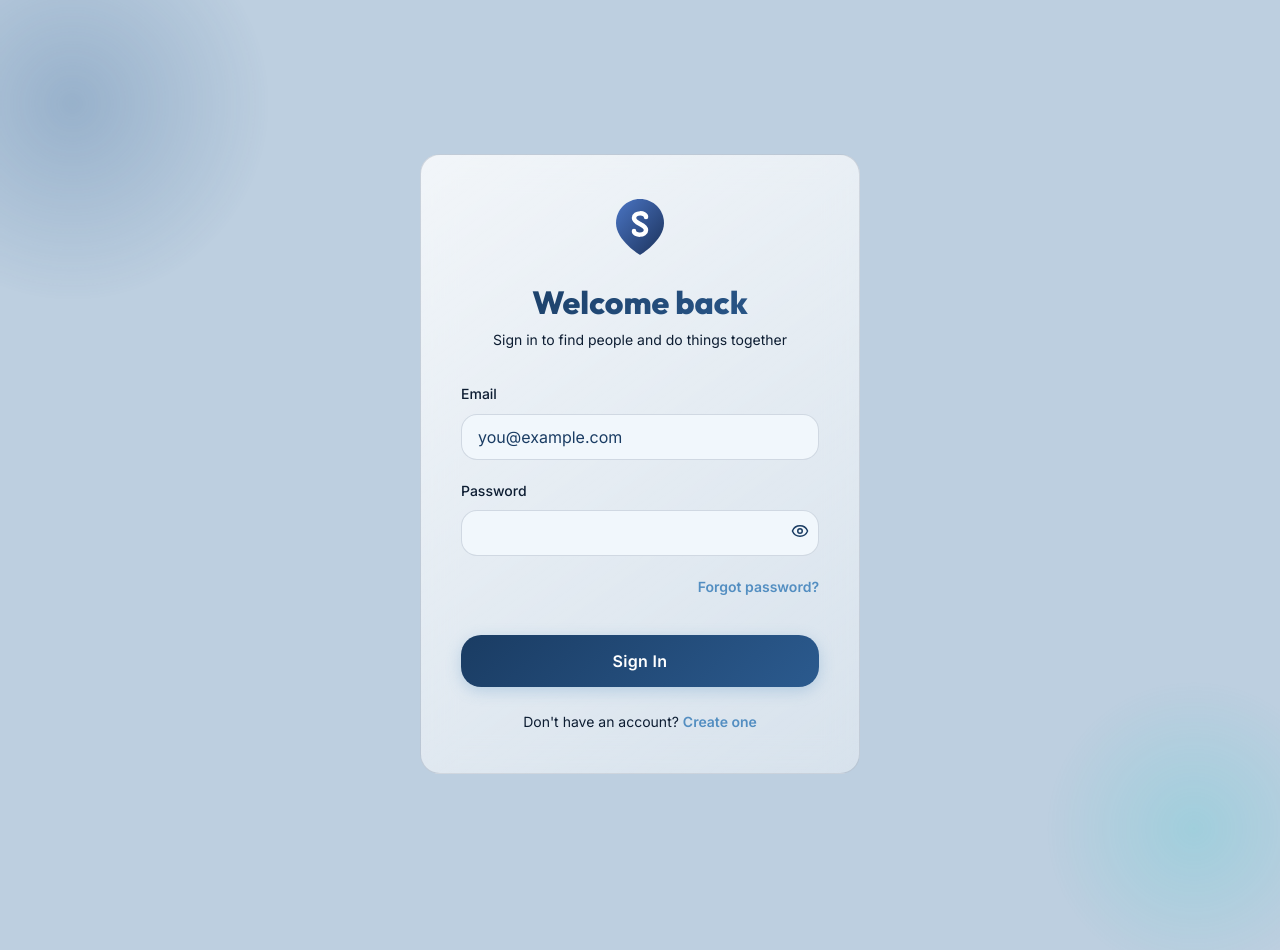
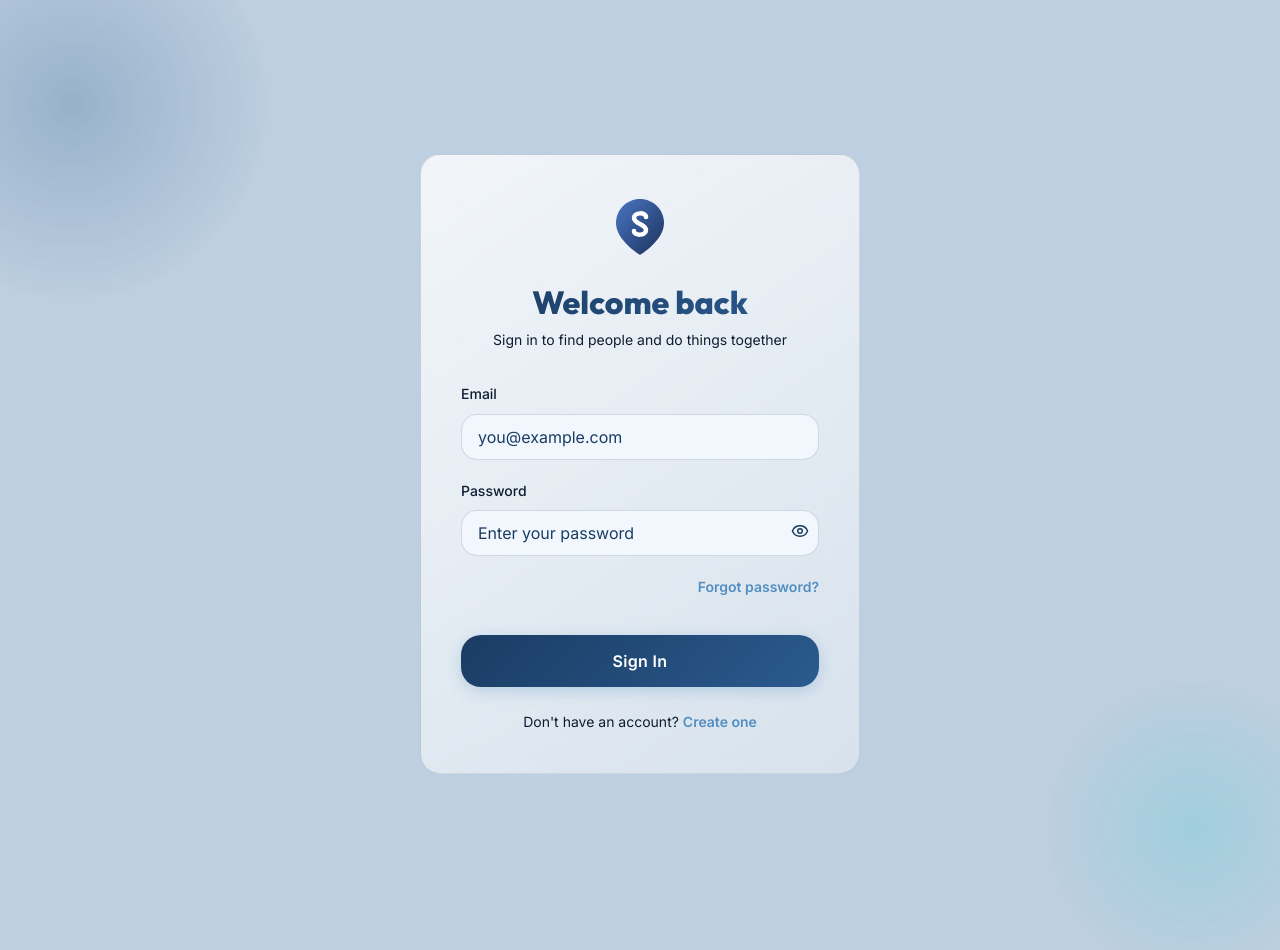
Before and after one commit to PRKM0530/Synco, a React (Vite) app in the folder client/: page /login in a window 1280 px wide. Shown: the top 950 px of the page. Built offline with nearby package versions, Linux system fonts and the light colour scheme; no server answers.

Commit message:
ui chnages final

```diff
--- a/client/src/pages/auth/LoginPage.jsx
+++ b/client/src/pages/auth/LoginPage.jsx
@@ -81,6 +81,7 @@ const LoginPage = () => {
                 type={showPassword ? "text" : "password"}
                 name="password"
                 className="input"
+                placeholder="Enter your password"
                 value={form.password}
                 onChange={handleChange}
                 required
```
